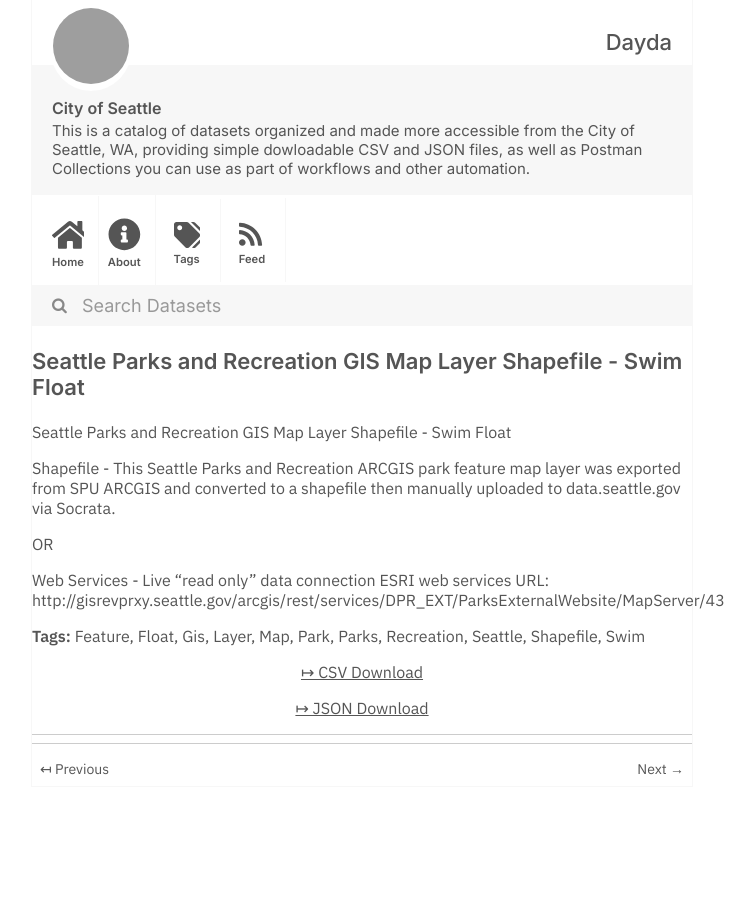
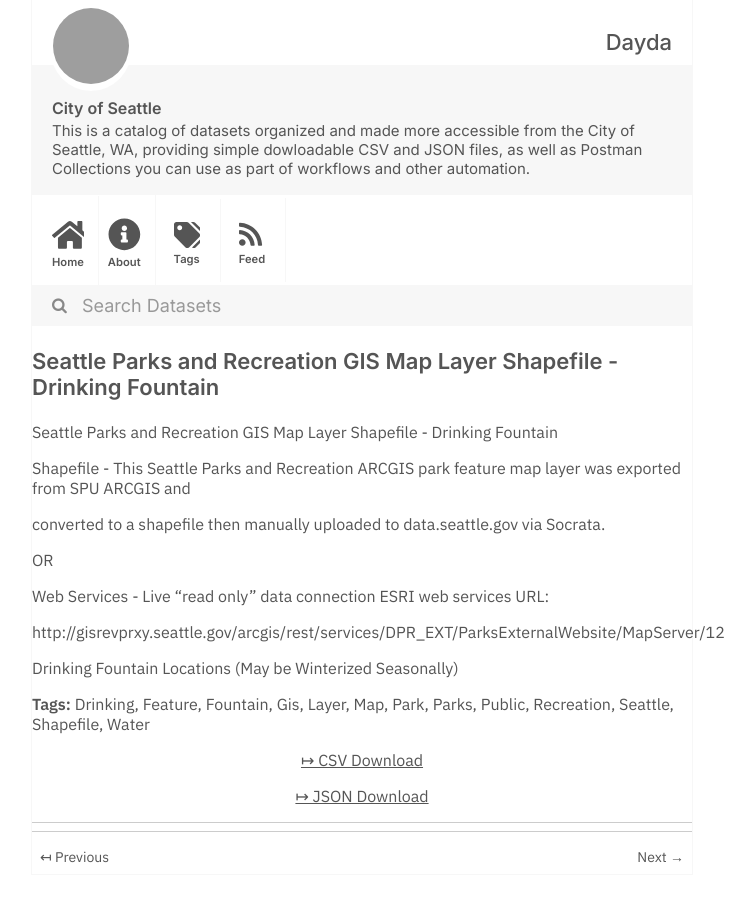
Before and after one commit to dayda-entities/city-of-seattle, a Jekyll site: the page built from _posts/2020-11-10-seattle-parks-and-recreation-g.md, in a window 1280 px wide, cut to the strip 0-900 px from the top of the page. Shown: the whole strip, without its empty margins (278-1033 px from the left). Built offline with Jekyll 4.4.1, drawn with Linux system fonts in a browser that asks for light colours; grey boxes are pictures that could not be loaded.

Commit message:
Publish Data

```diff
--- a/_posts/2020-11-10-seattle-parks-and-recreation-g.md
+++ b/_posts/2020-11-10-seattle-parks-and-recreation-g.md
@@ -1,32 +1,40 @@
 ---
-title: Seattle Parks and Recreation GIS Map Layer Shapefile - Swim Float
-created: '2020-11-10T16:59:34.773672'
-modified: '2020-11-10T16:59:34.773684'
+title: Seattle Parks and Recreation GIS Map Layer Shapefile - Drinking Fountain
+created: '2020-11-10T16:59:39.246209'
+modified: '2020-11-10T16:59:39.246220'
 state: active
 type: dataset
 tags:
+  - Drinking
   - Feature
-  - Float
+  - Fountain
   - Gis
   - Layer
   - Map
   - Park
   - Parks
+  - Public
   - Recreation
   - Seattle
   - Shapefile
-  - Swim
+  - Water
 groups:
   - Local Government
-csv_url: 'https://data.seattle.gov/api/views/cfb7-vzsx/rows.csv?accessType=DOWNLOAD'
-json_url: 'https://data.seattle.gov/api/views/cfb7-vzsx/rows.json?accessType=DOWNLOAD'
+csv_url: 'https://data.seattle.gov/api/views/uk3y-v8n8/rows.csv?accessType=DOWNLOAD'
+json_url: 'https://data.seattle.gov/api/views/uk3y-v8n8/rows.json?accessType=DOWNLOAD'
 layout: post
 
 ---
-Seattle Parks and Recreation GIS Map Layer Shapefile - Swim Float
+Seattle Parks and Recreation GIS Map Layer Shapefile - Drinking Fountain
 
-Shapefile - This Seattle Parks and Recreation ARCGIS park feature map layer was exported from SPU ARCGIS and converted to a shapefile then manually uploaded to data.seattle.gov via Socrata.
+Shapefile - This Seattle Parks and Recreation ARCGIS park feature map layer was exported from SPU ARCGIS and
+
+converted to a shapefile then manually uploaded to data.seattle.gov via Socrata.
 
 OR
 
-Web Services - Live "read only" data connection ESRI web services URL: http://gisrevprxy.seattle.gov/arcgis/rest/services/DPR_EXT/ParksExternalWebsite/MapServer/43
+Web Services - Live "read only" data connection ESRI web services URL:
+
+http://gisrevprxy.seattle.gov/arcgis/rest/services/DPR_EXT/ParksExternalWebsite/MapServer/12
+
+Drinking Fountain Locations  (May be Winterized Seasonally)
```
